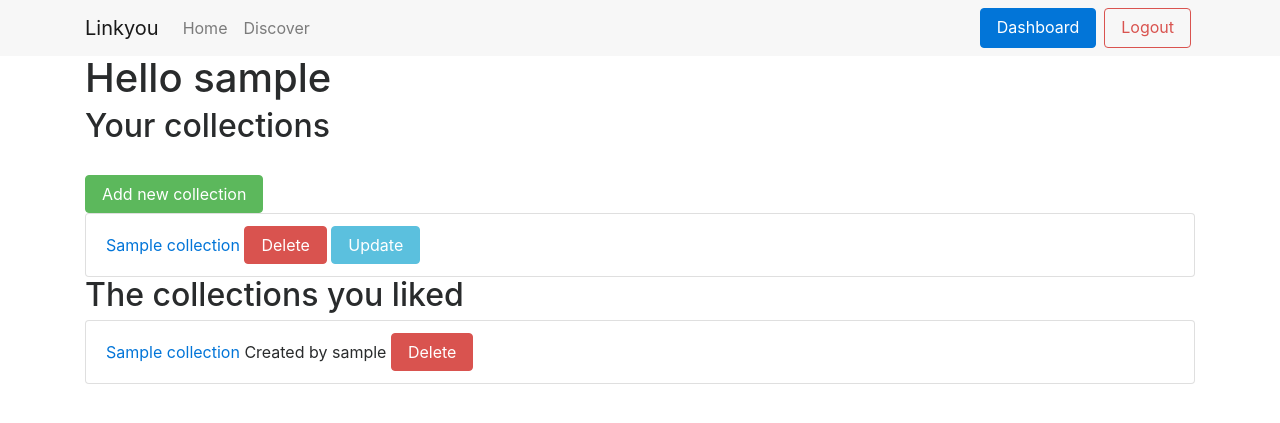
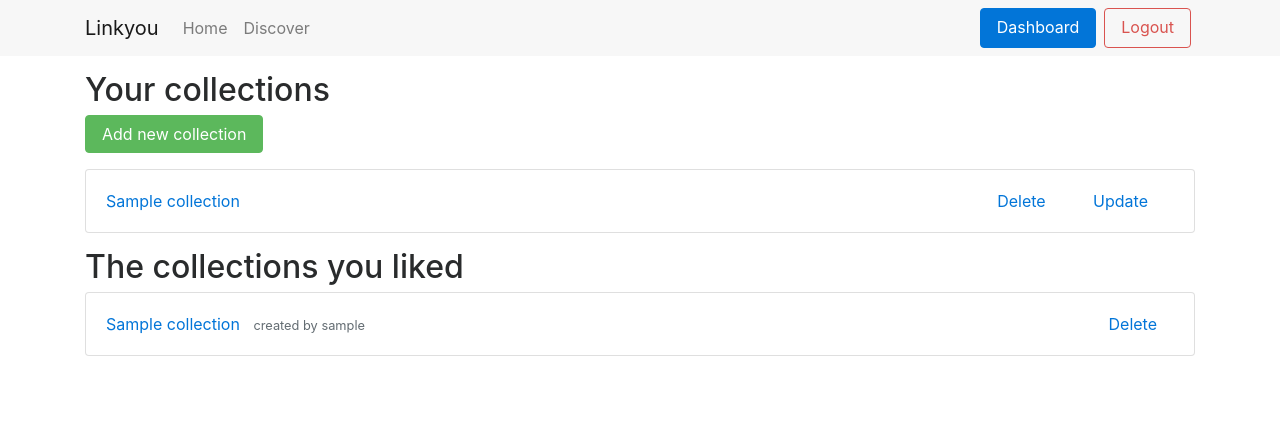
Before and after one commit to HE-Arc/LinkYou, a Django app: page /dashboard in a window 1280 px wide. Shown: the top 423 px of the page. Run offline with Django 3.2, Linux system fonts and the light colour scheme; a user stored in the database is signed in; tables that the repository leaves empty hold one stand-in row (values such as "Sample post"); some libraries are stand-ins or nearby versions.

Commit message:
Clean forms and collection update message fixed

```diff
--- a/linkyouapp/templates/dashboard.html
+++ b/linkyouapp/templates/dashboard.html
@@ -3,20 +3,19 @@
 
 {% block content %}
 
-<div class="container">
-  <h1>Hello {{request.user.username}}</h1>
-
+<div class="container py-3">
   <h2>Your collections</h2>
-  <br/>
   <a href="{% url 'new_collection' %}" type="button" class="btn btn-success">Add new collection</a>
 
-<ul class="list-group">
+  <ul class="list-group py-3">
     {% for collection in view.collections %}
 
-   <li class="list-group-item">
+    <li class="list-group-item justify-content-between">
       <a href="{% url "collection_detail" collection.slug collection.pk %}">{{ collection.name }}</a> &nbsp;
-     <a href="{% url "delete_collection" collection.slug collection.pk %}" type="button" class="btn btn-danger">Delete</a> &nbsp;
-     <a href="{% url "update_collection" collection.slug collection.pk %}" type="button" class="btn btn-info">Update</a> &nbsp;
+      <div>
+        <a href="{% url "delete_collection" collection.slug collection.pk %}" type="button" class="btn btn-default">Delete</a> &nbsp;
+        <a href="{% url "update_collection" collection.slug collection.pk %}" type="button" class="btn btn-default">Update</a> &nbsp;
+      </div>
     </li>
 
     {% endfor %}
@@ -26,10 +25,12 @@
   <ul class="list-group">
     {% for favorite in view.favorites %}
 
-  <li class="list-group-item">
+    <li class="list-group-item justify-content-between">
+      <div>
         <a href="{% url "collection_detail" favorite.collection.slug favorite.collection.pk %}">{{favorite.collection}}</a> &nbsp;
-    <a>Created by {{favorite.collection.user_it_belongs}}</a> &nbsp;
-    <a href="{% url "delete_favorite" favorite.pk %}" type="button" class="btn btn-danger">Delete</a> &nbsp;
+        <small><a class="text-muted">created by {{favorite.collection.user_it_belongs}}</a></small>
+      </div>
+      <a href="{% url "delete_favorite" favorite.pk %}" type="button" class="btn btn-default">Delete</a>
     </li>
     {% endfor %}
   </ul>
--- a/linkyouapp/views.py
+++ b/linkyouapp/views.py
@@ -133,7 +133,7 @@ class LinkCreateView(LoginRequiredMixin, TemplateView):
                     Link.objects.bulk_create(new_links)
 
                     # And notify our users that it worked
-                    messages.success(request, 'You have updated your profile.')
+                    messages.success(request, 'Collection successfully updated !')
                     return HttpResponseRedirect(reverse('collection_detail', kwargs={'pk':int(self.kwargs['pk']), 'slug': 'test'}))
 
             except IntegrityError: #If the transaction failed
```
Also changed, not shown: linkyouapp/templates/collection_form.html (+36 -5 lines), linkyouapp/templates/link_form.html (+20 -4 lines). Lines whose indentation alone changed are shown as unchanged.
